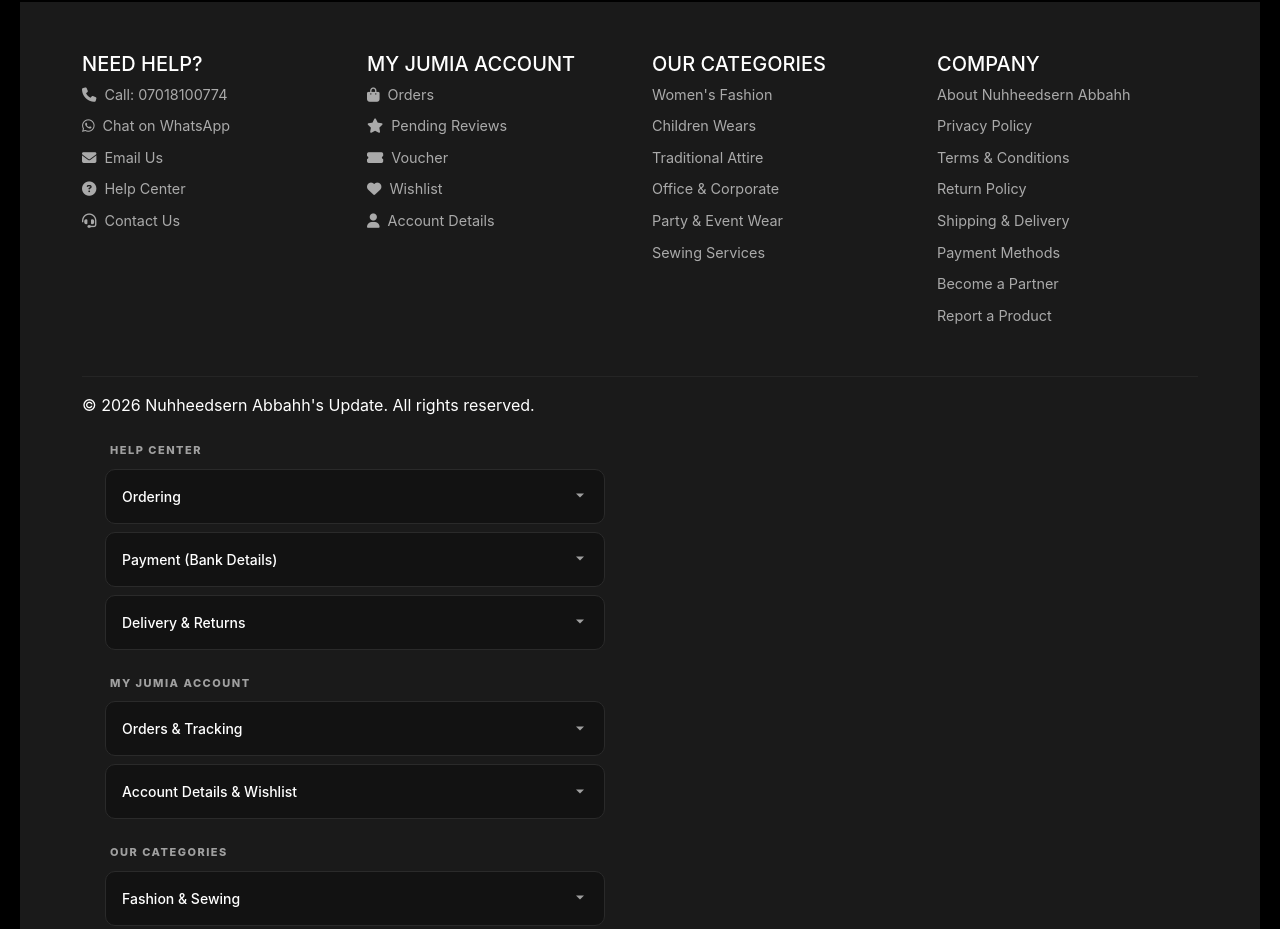
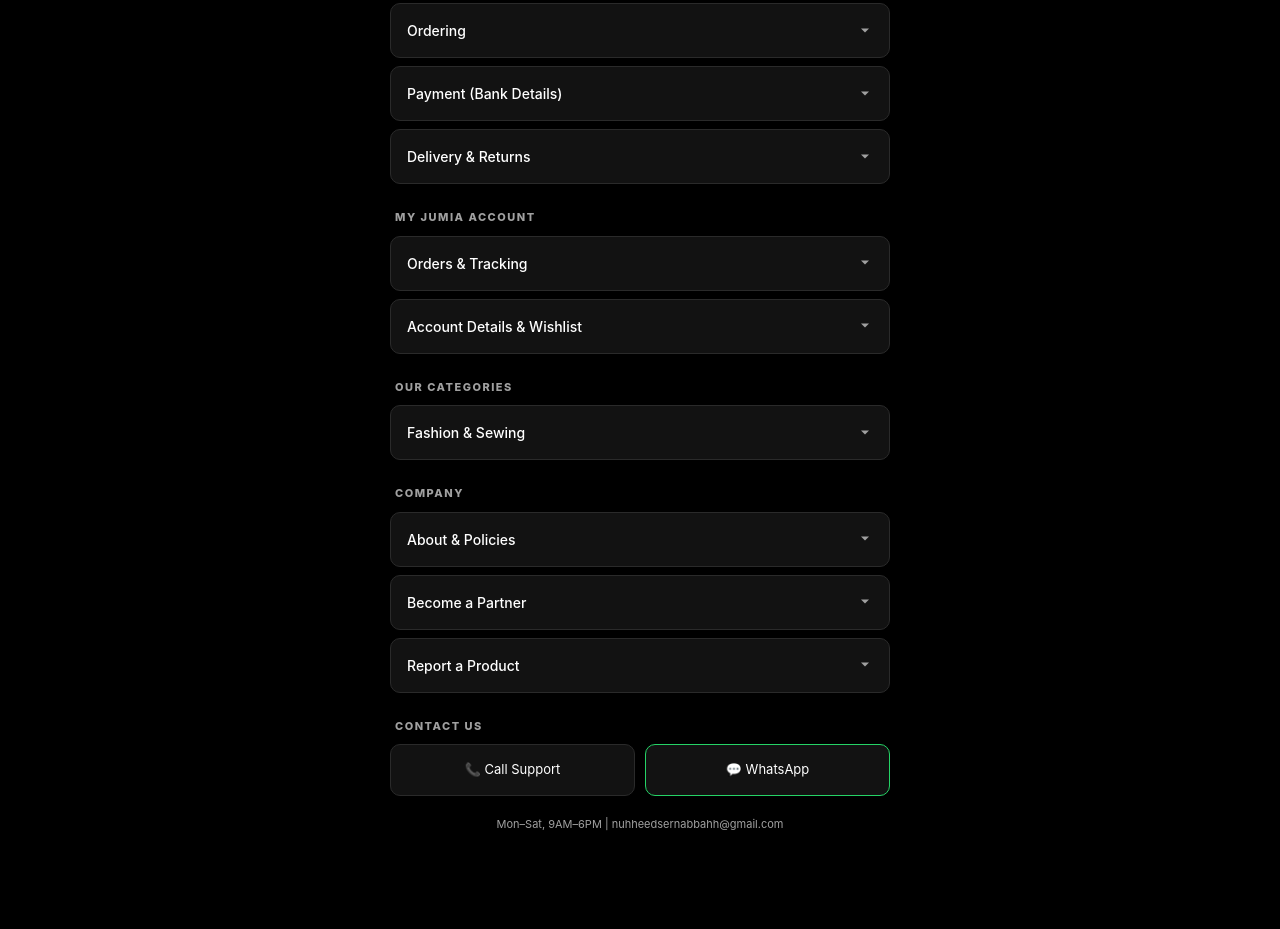
Before and after one commit to Nuhheedsern/nuhheedsern.github.io, a plain HTML site: page index.html in a window 1280 px wide. Shown: the part 2249-3178 px from the top of the page. After the commit the page ends 3125 px from the top, so only its background shows below. Drawn offline with nearby package versions, Linux system fonts and the light colour scheme.

Commit message:
Update footer section in index.html
Replaced the existing footer with a new footer section.

```diff
--- a/index.html
+++ b/index.html
@@ -899,65 +899,7 @@
             </nav>
         </div>
     </div>
-</div>
-    <!-- Footer -->
-    <footer class="main-footer">
-        <div class="container">
-            <div class="row">
-                <div class="col-lg-3 col-md-6 mb-4">
-                    <h5>NEED HELP?</h5>
-                    <div class="footer-links">
-                        <a href="tel:+2347018100774"><i class="fas fa-phone me-2"></i>Call: 07018100774</a>
-                        <a href="https://wa.me/2347018100774" target="_blank"><i class="fab fa-whatsapp me-2"></i>Chat on WhatsApp</a>
-                        <a href="mailto:nuhheedsernabbahh@gmail.com"><i class="fas fa-envelope me-2"></i>Email Us</a>
-                        <a href="#faq"><i class="fas fa-question-circle me-2"></i>Help Center</a>
-                        <a href="#contact"><i class="fas fa-headset me-2"></i>Contact Us</a>
-                    </div>
-                </div>
 
-                <div class="col-lg-3 col-md-6 mb-4">
-                    <h5>MY JUMIA ACCOUNT</h5>
-                    <div class="footer-links">
-                        <a href="#orders"><i class="fas fa-shopping-bag me-2"></i>Orders</a>
-                        <a href="#reviews"><i class="fas fa-star me-2"></i>Pending Reviews</a>
-                        <a href="#voucher"><i class="fas fa-ticket-alt me-2"></i>Voucher</a>
-                        <a href="#wishlist"><i class="fas fa-heart me-2"></i>Wishlist</a>
-                        <a href="#account"><i class="fas fa-user me-2"></i>Account Details</a>
-                    </div>
-                </div>
-
-                <div class="col-lg-3 col-md-6 mb-4">
-                    <h5>OUR CATEGORIES</h5>
-                    <div class="footer-links">
-                        <a href="#women">Women's Fashion</a>
-                        <a href="#children">Children Wears</a>
-                        <a href="#traditional">Traditional Attire</a>
-                        <a href="#office">Office & Corporate</a>
-                        <a href="#party">Party & Event Wear</a>
-                        <a href="#sewing">Sewing Services</a>
-                    </div>
-                </div>
-
-                <div class="col-lg-3 col-md-6 mb-4">
-                    <h5>COMPANY</h5>
-                    <div class="footer-links">
-                        <a href="#about">About Nuhheedsern Abbahh</a>
-                        <a href="#policy">Privacy Policy</a>
-                        <a href="#terms">Terms & Conditions</a>
-                        <a href="#returns">Return Policy</a>
-                        <a href="#shipping">Shipping & Delivery</a>
-                        <a href="#payment">Payment Methods</a>
-                        <a href="#seller">Become a Partner</a>
-                        <a href="#report">Report a Product</a>
-                    </div>
-                </div>
-            </div>
-
-            <hr style="border-color: #444;">
-
-            <div class="row">
-                <div class="col-md-6">
-                    <p class="mb-2">&copy; 2026 Nuhheedsern Abbahh's Update. All rights reserved.</p>
 <!-- FOOTER START -->
 
     <meta charset="UTF-8">
```
